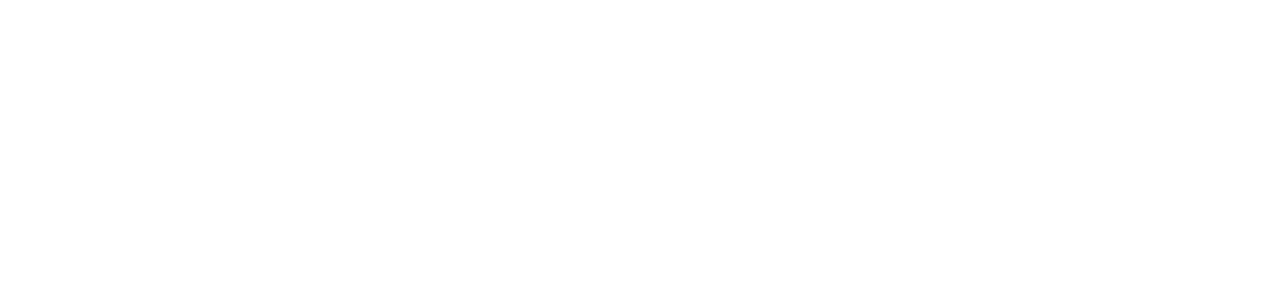
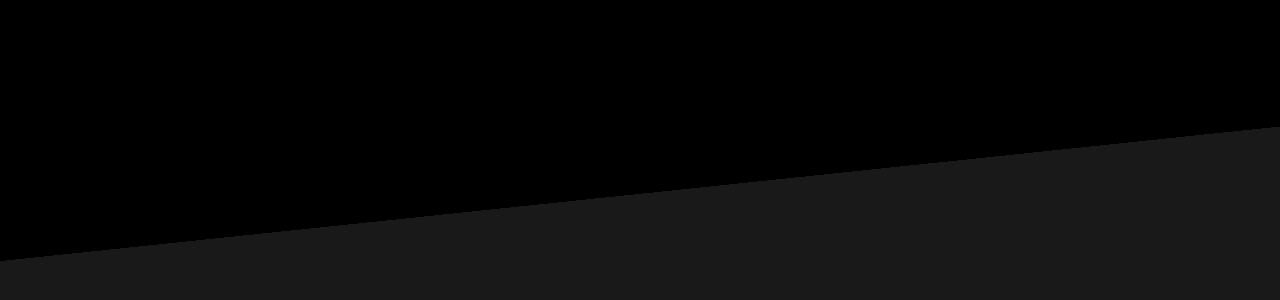
Before and after one commit to extendsLcc/React-Radux-RocketShoes, a React (Create React App) app: page / in a window 1280 px wide. Shown: the part 66-366 px from the top of the page. Built offline with nearby package versions, Linux system fonts and the light colour scheme; the HTML template or start-up script is replaced by a standard one.

Commit message:
:lipstick: UI: added default base styling

```diff
--- a/package.json
+++ b/package.json
@@ -10,7 +10,8 @@
     "react-dom": "^16.13.1",
     "react-router-dom": "^5.2.0",
     "react-scripts": "3.4.1",
-    "redux": "^4.0.5"
+    "redux": "^4.0.5",
+    "styled-components": "^5.1.0"
   },
   "scripts": {
     "start": "react-scripts start",
--- a/src/App.js
+++ b/src/App.js
@@ -1,10 +1,17 @@
 import React from 'react';
+import { BrowserRouter } from "react-router-dom";
+
+import Routes from "./routes";
+import GlobalStyle from './styles/global';
 
 function App() {
-  return (
-    <div className="App">
-    </div>
-  );
+    return (
+        <BrowserRouter>
+            {/*<Header />*/}
+            <Routes/>
+            <GlobalStyle/>
+        </BrowserRouter>
+    );
 }
 
 export default App;
--- /dev/null
+++ b/src/styles/global.js
@@ -0,0 +1,33 @@
+import { createGlobalStyle } from "styled-components";
+
+export default createGlobalStyle`
+
+  @import url('https://fonts.googleapis.com/css2?family=Roboto:wght@100;400&display=swap');
+
+  *{
+    margin: 0;
+    padding: 0;
+    outline: 0;
+    box-sizing: border-box;
+  }
+
+  body{
+    background: linear-gradient(-6deg,rgba(25,25,25,1) 65%,rgba(0,0,0,1) 65%) no-repeat;
+    min-height: 100vh;
+    -webkit-font-smoothing: antialiased;
+  }
+
+  body, input, button{
+    font: 14px Roboto, sans-serif;
+  }
+
+  #root{
+    max-width: 1020px;
+    margin: 0 auto;
+    padding: 0px 20px 50px;
+  }
+
+  button{
+    cursor: pointer;
+  }
+`;
```
Also changed, not shown: src/components/Header/index.js (added), 1 other file (tests, documents, lock files or other folders).
